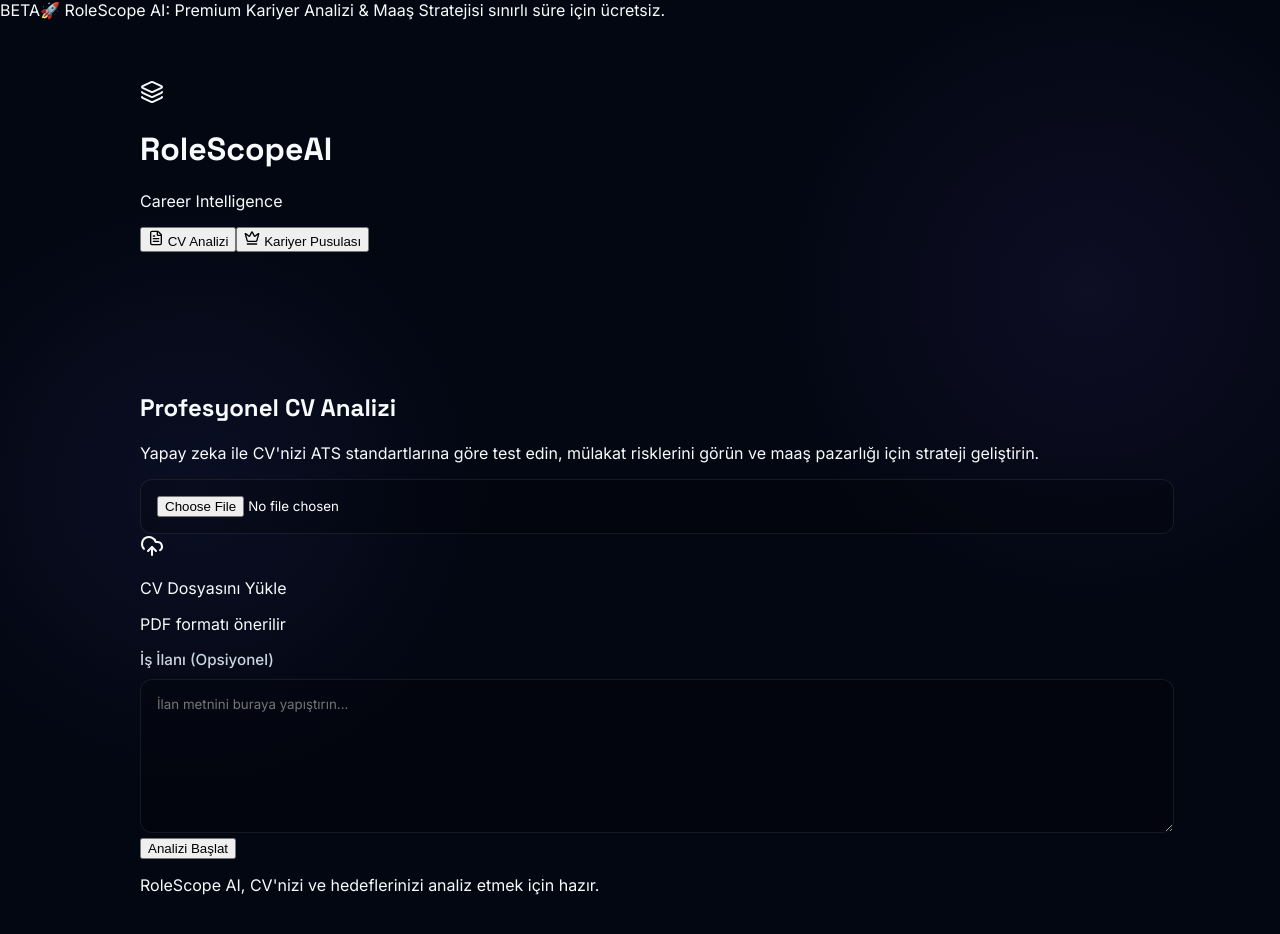
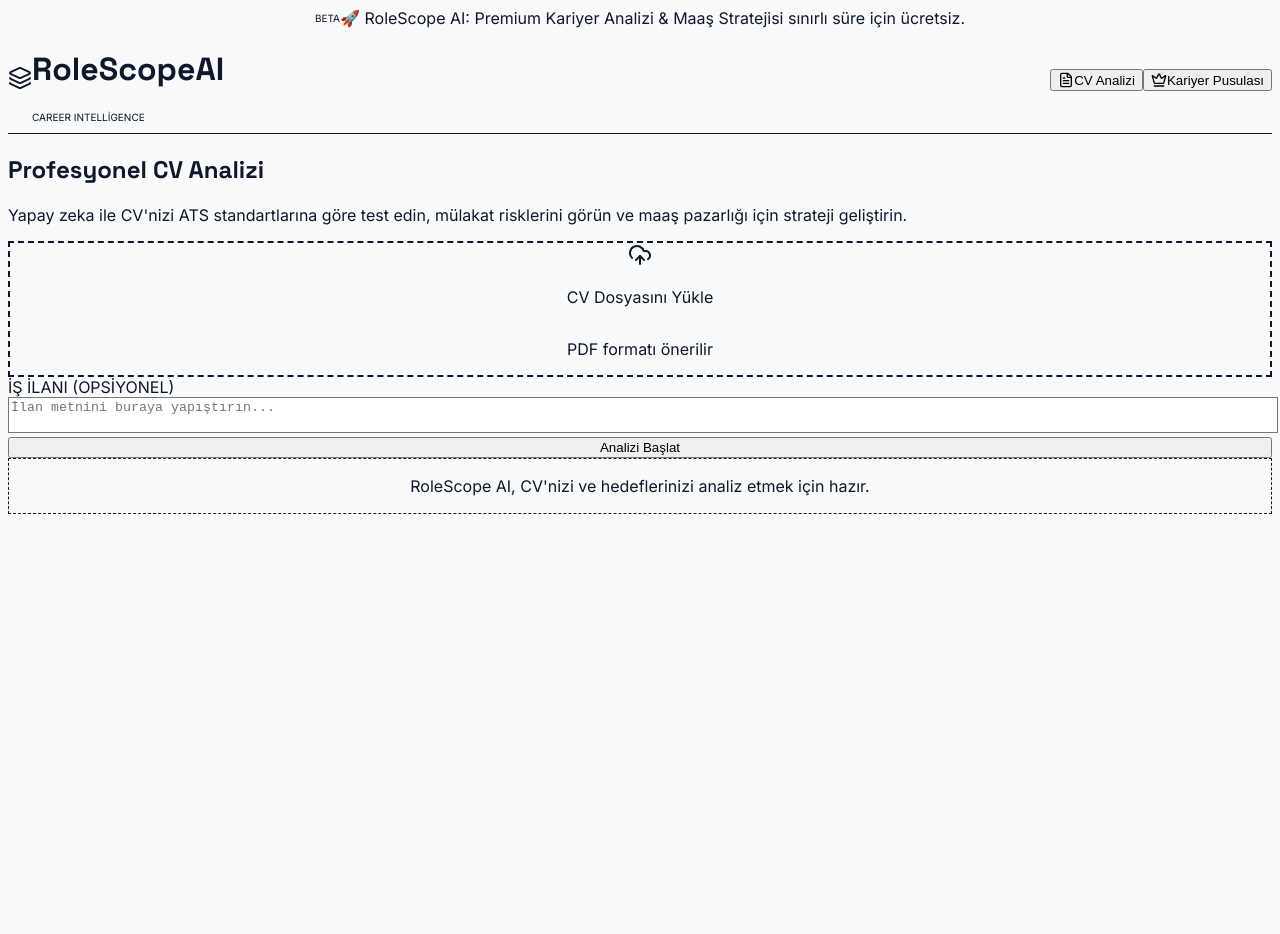
Before and after one commit to monurpirencioglu/rolescope-frontend, a Next.js app: page / in a window 1280 px wide. Shown: the top 934 px of the page. After the commit the page ends 816 px from the top, so only its background shows below. Built offline with nearby package versions, Linux system fonts and the light colour scheme.

Commit message:
Update globals.css

```diff
--- a/app/globals.css
+++ b/app/globals.css
@@ -1,196 +1,79 @@
+@tailwind base;
+@tailwind components;
+@tailwind utilities;
+
 :root {
-  --bg-dark: #030712;
-  --glass: rgba(255, 255, 255, 0.03);
-  --glass-border: rgba(255, 255, 255, 0.08);
-  --primary: #6366f1;
-  --accent: #8b5cf6;
-  --success: #10b981;
-  --warning: #f59e0b;
-  --danger: #ef4444;
+  /* Yeni tasarımın renk paleti (Slate & Emerald uyumlu) */
+  --foreground-rgb: 15, 23, 42;    /* Slate 900 - Koyu metin */
+  --background-start-rgb: 248, 250, 252; /* Slate 50 - Açık arka plan */
+  --background-end-rgb: 255, 255, 255;   /* Beyaz */
 }
 
-/* Layout.tsx'ten gelen fontları burada bağlıyoruz */
 body {
-  margin: 0;
-  padding: 0;
-  background-color: var(--bg-dark);
-  background-image:
-    radial-gradient(circle at 15% 50%, rgba(99, 102, 241, 0.08), transparent 25%),
-    radial-gradient(circle at 85% 30%, rgba(139, 92, 246, 0.08), transparent 25%);
-  color: #f8fafc;
-  font-family: var(--font-inter), sans-serif; /* Layout'tan gelen font */
-  min-height: 100vh;
-  overflow-x: hidden;
+  color: rgb(var(--foreground-rgb));
+  background: rgb(var(--background-start-rgb));
+  /* Layout.tsx'ten gelen fontu kullan */
+  font-family: var(--font-inter), system-ui, sans-serif;
+  -webkit-font-smoothing: antialiased;
+  -moz-osx-font-smoothing: grayscale;
 }
 
-/* Başlıklar için özel font */
-h1, h2, h3, h4 {
-  font-family: var(--font-space), sans-serif; /* Layout'tan gelen font */
+/* Başlıklar için Space Grotesk (Layout.tsx ile bağlı) */
+h1, h2, h3, h4, h5, h6 {
+  font-family: var(--font-space), sans-serif;
 }
 
-/* === LAYOUT & YAPI === */
-.container {
-  max-width: 1000px;
-  margin: 0 auto;
-  padding: 60px 20px;
+/* === ÖZEL ANİMASYONLAR === */
+/* Page.tsx içinde kullanılan 'animate-fade-in' sınıfı için */
+@keyframes fadeIn {
+  from {
+    opacity: 0;
+    transform: translateY(10px);
+  }
+  to {
+    opacity: 1;
+    transform: translateY(0);
+  }
 }
 
-/* Header */
-.header { text-align: center; margin-bottom: 50px; animation: fadeIn 0.8s ease; }
-.header h1 {
-  font-size: 3.5rem;
-  background: linear-gradient(135deg, #818cf8 0%, #c084fc 50%, #fff 100%);
-  -webkit-background-clip: text;
-  -webkit-text-fill-color: transparent;
-  margin: 0;
-  letter-spacing: -1px;
-  filter: drop-shadow(0 0 20px rgba(99, 102, 241, 0.3));
-}
-.header p { color: #94a3b8; font-size: 1.2rem; margin-top: 10px; font-weight: 300; }
-
-/* Tabs (Sekmeler) */
-.tabs {
-  display: flex;
-  justify-content: center;
-  gap: 15px;
-  margin-bottom: 40px;
-  padding: 5px;
-  background: rgba(255,255,255,0.02);
-  border-radius: 50px;
-  width: fit-content;
-  margin-left: auto;
-  margin-right: auto;
-  border: 1px solid var(--glass-border);
+.animate-fade-in {
+  animation: fadeIn 0.6s ease-out forwards;
 }
 
-.tab-btn {
-  background: transparent;
-  color: #64748b;
-  padding: 12px 30px;
-  border-radius: 40px;
-  cursor: pointer;
-  font-size: 1rem;
-  font-weight: 600;
-  border: none;
-  transition: all 0.3s cubic-bezier(0.4, 0, 0.2, 1);
-}
-.tab-btn:hover { color: #e2e8f0; }
-.tab-btn.active {
-  background: var(--primary);
-  color: white;
-  box-shadow: 0 4px 20px rgba(99, 102, 241, 0.4);
+/* Yükleme çubuğu animasyonları için */
+@keyframes shimmer {
+  0% { background-position: -1000px 0; }
+  100% { background-position: 1000px 0; }
 }
 
-/* === CAM PANEL TASARIMI (GLASSMORPHISM) === */
-.glass-panel {
-  background: var(--glass);
-  backdrop-filter: blur(24px);
-  -webkit-backdrop-filter: blur(24px);
-  border: 1px solid var(--glass-border);
-  border-radius: 24px;
-  padding: 40px;
-  box-shadow: 0 25px 50px -12px rgba(0, 0, 0, 0.5);
-  animation: slideUp 0.6s cubic-bezier(0.16, 1, 0.3, 1);
+.animate-shimmer {
+  animation: shimmer 2s linear infinite;
+  background: linear-gradient(to right, #f1f5f9 4%, #e2e8f0 25%, #f1f5f9 36%);
+  background-size: 1000px 100%;
 }
 
-/* === FORM ELEMANLARI === */
-.form-group { margin-bottom: 25px; }
-label { display: block; margin-bottom: 10px; color: #cbd5e1; font-weight: 500; font-size: 0.95rem; }
-
-input[type="text"], input[type="file"], textarea {
-  width: 100%;
-  padding: 16px;
-  background: rgba(0, 0, 0, 0.2);
-  border: 1px solid var(--glass-border);
-  border-radius: 12px;
-  color: white;
-  font-family: inherit;
-  transition: all 0.3s ease;
+/* === SCROLLBAR (Kaydırma Çubuğu) === */
+/* Daha şık, ince bir scrollbar */
+::-webkit-scrollbar {
+  width: 8px;
 }
 
-input:focus, textarea:focus {
-  border-color: var(--primary);
-  outline: none;
-  background: rgba(99, 102, 241, 0.05);
-  box-shadow: 0 0 0 4px rgba(99, 102, 241, 0.1);
-}
-textarea { min-height: 120px; resize: vertical; }
-
-/* === BUTONLAR === */
-.action-btn {
-  width: 100%;
-  padding: 18px;
-  background: linear-gradient(135deg, var(--primary), var(--accent));
-  color: white;
-  border: none;
-  border-radius: 16px;
-  font-size: 1.1rem;
-  font-weight: 700;
-  cursor: pointer;
-  transition: transform 0.2s, box-shadow 0.2s;
-  text-transform: uppercase;
-  letter-spacing: 0.5px;
-  position: relative;
-  overflow: hidden;
-}
-.action-btn:hover {
-  transform: translateY(-2px);
-  box-shadow: 0 10px 30px -10px rgba(139, 92, 246, 0.6);
-}
-.action-btn:disabled {
-  background: #1e293b;
-  color: #475569;
-  cursor: not-allowed;
-  transform: none;
-  box-shadow: none;
+::-webkit-scrollbar-track {
+  background: #f1f5f9;
 }
 
-/* === SONUÇ KARTLARI === */
-.results-container { margin-top: 50px; display: grid; gap: 24px; animation: fadeIn 0.8s ease; }
-.grid-2 { display: grid; grid-template-columns: 1fr 1fr; gap: 24px; }
+::-webkit-scrollbar-thumb {
+  background: #cbd5e1;
+  border-radius: 4px;
+}
 
-.result-card {
-  background: rgba(17, 24, 39, 0.7);
-  border: 1px solid var(--glass-border);
-  padding: 30px;
-  border-radius: 20px;
-  position: relative;
-  overflow: hidden;
+::-webkit-scrollbar-thumb:hover {
+  background: #94a3b8;
 }
-.result-card h3, .result-card h4 { margin-top: 0; color: #e2e8f0; display: flex; align-items: center; gap: 10px; }
 
-/* Renk Varyasyonları (Glow Effects) */
-.glow-purple { border-top: 4px solid var(--accent); background: linear-gradient(180deg, rgba(139,92,246,0.05) 0%, transparent 100%); }
-.glow-blue { border-top: 4px solid #3b82f6; background: linear-gradient(180deg, rgba(59,130,246,0.05) 0%, transparent 100%); }
-.glow-green { border-top: 4px solid var(--success); background: linear-gradient(180deg, rgba(16,185,129,0.05) 0%, transparent 100%); }
-.glow-yellow { border-top: 4px solid var(--warning); }
-
-/* Yetenek Çubukları */
-.skill-item { margin-bottom: 15px; }
-.skill-label { display: flex; justify-content: space-between; margin-bottom: 5px; font-size: 0.9rem; color: #94a3b8; }
-.progress-bg { height: 8px; background: rgba(255,255,255,0.1); border-radius: 4px; overflow: hidden; }
-.progress-fill { height: 100%; border-radius: 4px; transition: width 1s ease-out; }
-
-/* Etiketler (Tags) */
-.tags { display: flex; flex-wrap: wrap; gap: 8px; margin-top: 15px; }
-.tag { padding: 6px 14px; border-radius: 20px; font-size: 0.85rem; font-weight: 500; }
-.tag.red { background: rgba(239, 68, 68, 0.15); color: #fca5a5; border: 1px solid rgba(239, 68, 68, 0.2); }
-
-/* Timeline (Zaman Çizelgesi) */
-.timeline { display: flex; justify-content: space-between; margin-top: 20px; gap: 15px; position: relative; }
-.timeline::before { content: ''; position: absolute; top: 0; left: 0; width: 100%; height: 2px; background: var(--glass-border); z-index: 0; }
-.milestone { background: #1e293b; padding: 20px; border-radius: 12px; flex: 1; border-top: 4px solid var(--primary); z-index: 1; position: relative; margin-top: -2px; }
-.milestone span { display: block; font-size: 0.85rem; color: var(--primary); font-weight: bold; margin-bottom: 8px; letter-spacing: 1px; }
-
-/* Animasyonlar */
-@keyframes slideUp { from { opacity: 0; transform: translateY(40px); } to { opacity: 1; transform: translateY(0); } }
-@keyframes fadeIn { from { opacity: 0; } to { opacity: 1; } }
-
-/* Mobil Uyumluluk */
-@media (max-width: 768px) {
-  .header h1 { font-size: 2.5rem; }
-  .grid-2 { grid-template-columns: 1fr; }
-  .timeline { flex-direction: column; }
-  .milestone { border-top: none; border-left: 4px solid var(--primary); }
-  .timeline::before { width: 2px; height: 100%; top: 0; left: 0; }
+/* === SELECTION (Seçim Rengi) === */
+/* Metin seçildiğinde çıkan renk (Slate uyumlu) */
+::selection {
+  background-color: #cbd5e1; /* Slate 300 */
+  color: #0f172a; /* Slate 900 */
 }
```
